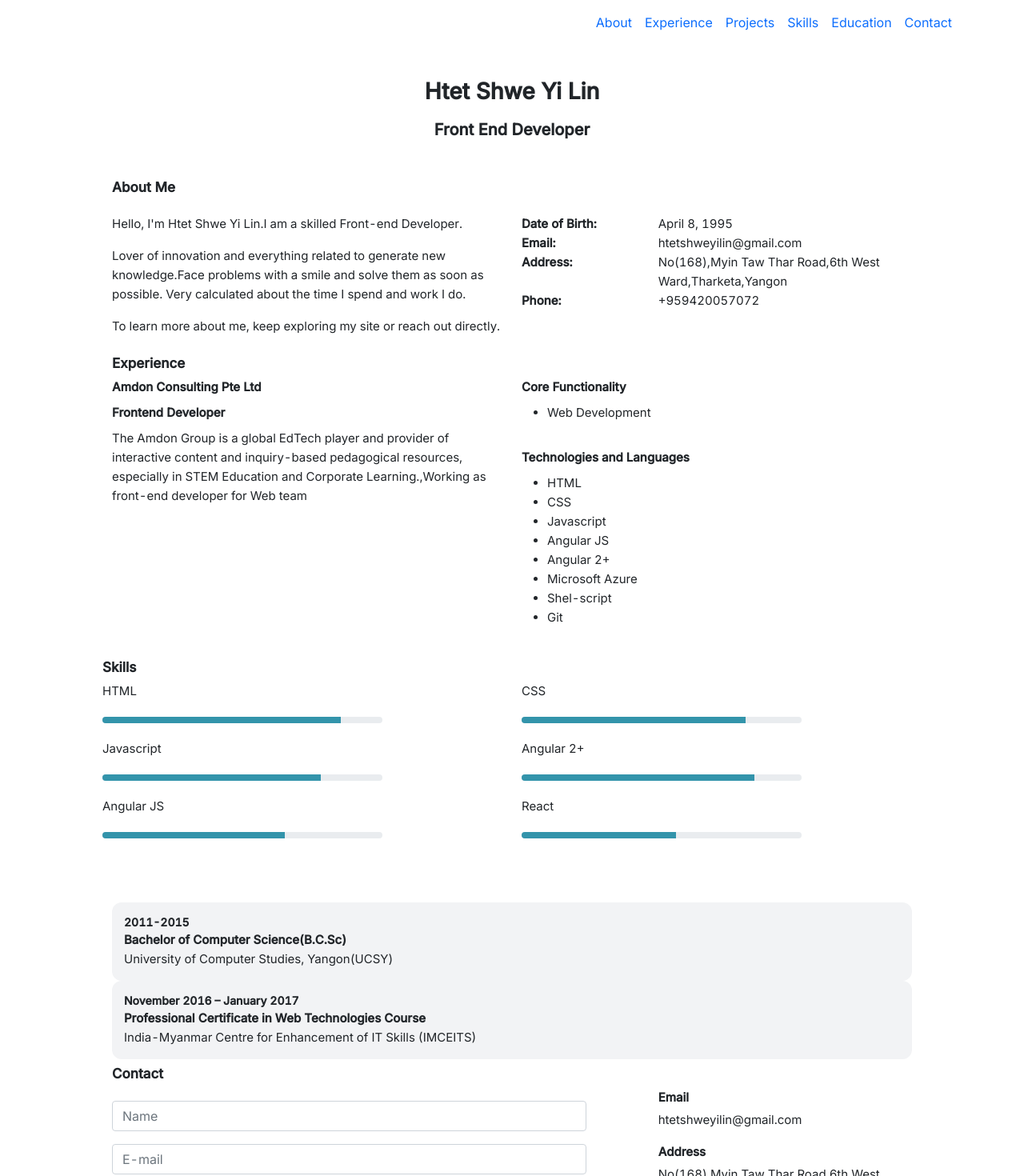
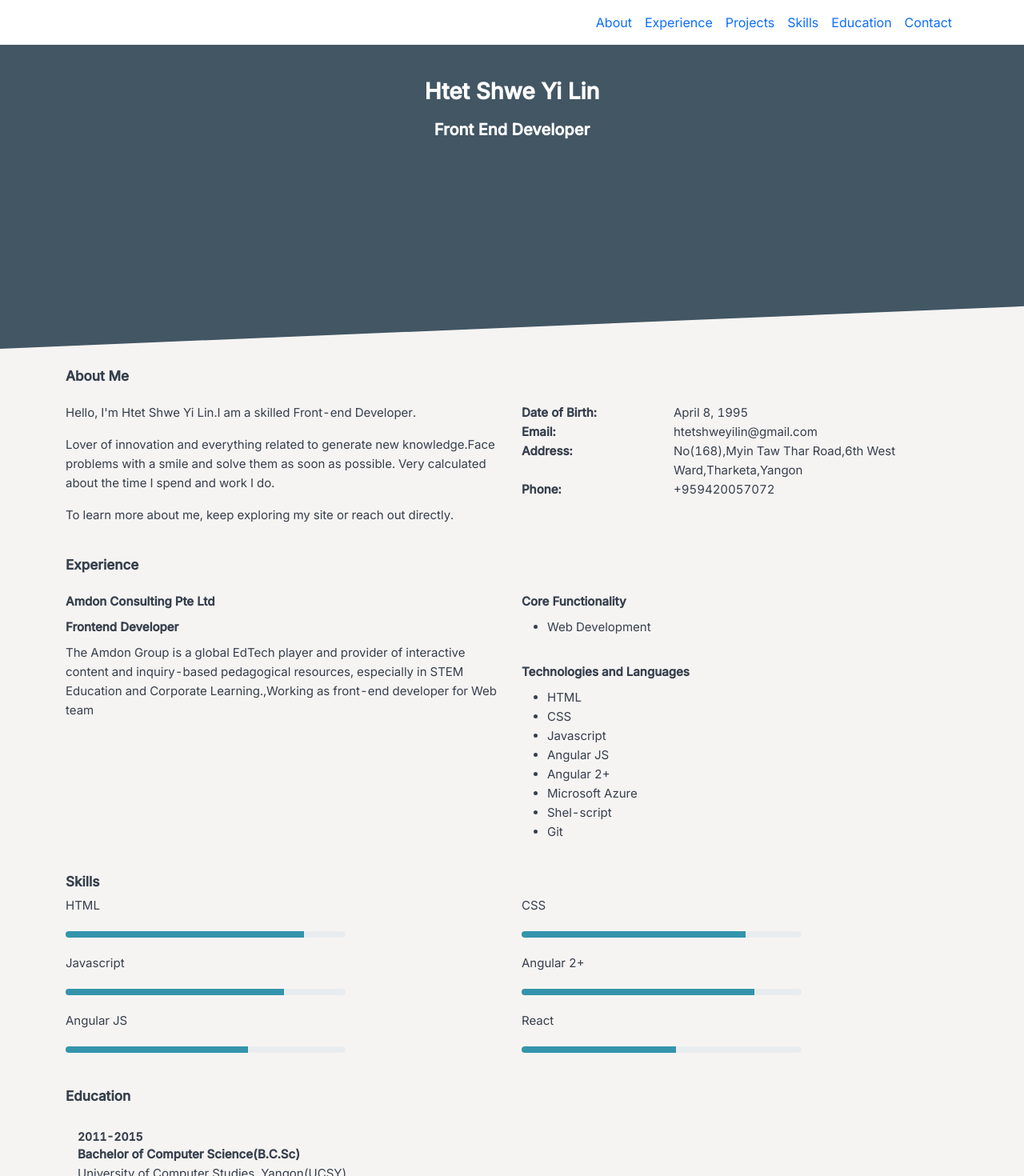
Before and after one commit to HtetShweYiLin/personal-portfolio-angular, an Angular app: page / in a window 1280 px wide. Shown: the top 1470 px of the page at 80% size. Built offline with nearby package versions, Linux system fonts and the light colour scheme.

Commit message:
updated: update background and text color

```diff
--- a/src/app/profile/components/about/about.component.html
+++ b/src/app/profile/components/about/about.component.html
@@ -1,4 +1,4 @@
-<div id="about" class="container">
+<div id="about" class="container mt-3">
     <div class="h4-strong pb-3">
         About Me
     </div>
--- a/src/app/profile/components/education/education.component.html
+++ b/src/app/profile/components/education/education.component.html
@@ -1,8 +1,8 @@
 <div id="education" class="container">
-    <div class="h4-strong text-s0 pb-2">
+    <div class="h4-strong pb-2">
         Education
     </div>
-    <div *ngFor="let data of education" class="item-card bg-s20">
+    <div *ngFor="let data of education" class="item-card">
         <div class="small">
             {{ data.duration }}
         </div>
--- a/src/app/profile/components/experience/experience.component.html
+++ b/src/app/profile/components/experience/experience.component.html
@@ -1,5 +1,5 @@
-<div id="experience" class="container">
-    <div class="h4-strong">
+<div id="experience" class="container mt-3">
+    <div class="h4-strong pb-3">
         Experience
     </div>
     <div *ngFor="let data of experience" class="row light-body-m">
--- a/src/app/profile/components/intro/intro.component.css
+++ b/src/app/profile/components/intro/intro.component.css
@@ -2,3 +2,9 @@
   /* background-image: linear-gradient(to right, #2c3e50, #4ca1af); */
   padding: 40px 0px;
 }
+
+.slanted {
+  height:380px;
+  -webkit-clip-path: polygon(0 0, 100% 0, 100% 56%, 0 100%);
+  clip-path: polygon(0 0, 100% 0, 100% 86%, 0 100%);
+}
--- a/src/app/profile/components/intro/intro.component.html
+++ b/src/app/profile/components/intro/intro.component.html
@@ -1,8 +1,10 @@
-<div id="intro" class="container info-wrapper text-center">
-    <div class="h1-strong pb-3">
-        {{ intro.name }}
-    </div>
-    <div class="h3-strong">
-        {{ intro.position }}
+<div id="intro" class="text-s0 bg-g50 slanted text-center">
+    <div class="container info-wrapper">
+        <div class="h1-strong pb-3">
+            {{ intro.name }}
+        </div>
+        <div class="h3-strong">
+            {{ intro.position }}
+        </div>
     </div>
 </div>
--- a/src/app/profile/components/skills/skills.component.html
+++ b/src/app/profile/components/skills/skills.component.html
@@ -1,4 +1,4 @@
-<div id="skill" class="mt-3 mb-3">
+<div id="skill" class="container mt-3 mb-3">
     <div class="h4-strong">
         Skills
     </div>
--- a/src/app/profile/profile.component.html
+++ b/src/app/profile/profile.component.html
@@ -1,11 +1,18 @@
 <app-header-bar></app-header-bar>
-<div>
+<div class="bg-s40 text-c300">
     <app-intro [intro]="profile.intro"></app-intro>
+    <app-about [about]="profile.about"></app-about>
+    <app-experience [experience]="profile.experience"></app-experience>
+    <app-skills [skills]="profile.skills"></app-skills>
+    <app-education [education]="profile.education"></app-education>
 </div>
-<div class="page-content">
+<div class="bg-b10">
+    <app-contact [contact]="profile.contact" (clickContact)="contactMe($event)"></app-contact>
+</div>
+<!-- <div class="page-content">
     <app-about [about]="profile.about"></app-about>
     <app-experience [experience]="profile.experience"></app-experience>
     <app-skills [skills]="profile.skills"></app-skills>
     <app-education [education]="profile.education"></app-education>
     <app-contact [contact]="profile.contact" (clickContact)="contactMe($event)"></app-contact>
-</div>
+</div> -->
--- a/src/assets/css/main.css
+++ b/src/assets/css/main.css
@@ -1,8 +1,10 @@
 :root {
+    --color-b10: #c6ad8f;
     --color-g10: #e2f2d8;
     --color-g20: #98b880;
     --color-g30: #9ab782;
     --color-g40: #749559;
+    --color-g50: #425664;
     --color-r25: #ffe7e6;
     --color-r50: #ffcfcc;
     --color-r75: #ff9e99;
@@ -19,11 +21,12 @@
     --color-s10: #f7f9fa;
     --color-s20: #f2f3f5;
     --color-s30: #f0f0f0;
-    --color-s40: #edeef0;
-    --color-s50: #e8e9eb;
-    --color-s60: #e3e4e6;
-    --color-s70: #d4d5d6;
-    --color-s80: #b1b1b3;
+    --color-s40: #f6f4f2;
+    --color-s50: #edeef0;
+    --color-s60: #e8e9eb;
+    --color-s70: #e3e4e6;
+    --color-s80: #d4d5d6;
+    --color-s90: #b1b1b3;
     --color-lg100: #CCF5FF;
     --color-lg200: #bfdddf;
     --color-lg300: #70bdc2;
@@ -35,6 +38,12 @@
     font-family: "Inter", -apple-system, BlinkMacSystemFont, "Segoe UI", "Roboto",
     "Oxygen", "Ubuntu", "Fira Sans", "Droid Sans", "Helvetica Neue", sans-serif;
     font-feature-settings: "tnum" on, "lnum" on, "ss01" on;
+}
+.text-b10 {
+  color: var(--color-b10);
+}
+.bg-b10 {
+  background-color: var(--color-b10);
 }
 .text-g10 {
   color: var(--color-g10);
@@ -59,6 +68,12 @@
 }
 .bg-g40 {
   background-color: var(--color-g40);
+}
+.text-g50 {
+  color: var(--color-g50);
+}
+.bg-g50 {
+  background-color: var(--color-g50);
 }
 .text-r25 {
   color: var(--color-r25);
@@ -185,6 +200,12 @@ background-color: #363f4d;
 }
 .bg-s80 {
   background-color: var(--color-s80);
+}
+.text-s90 {
+  color: var(--color-s90);
+}
+.bg-s90 {
+  background-color: var(--color-s90);
 }
 .text-lg100 {
   color: var(--color-lg100);
```
